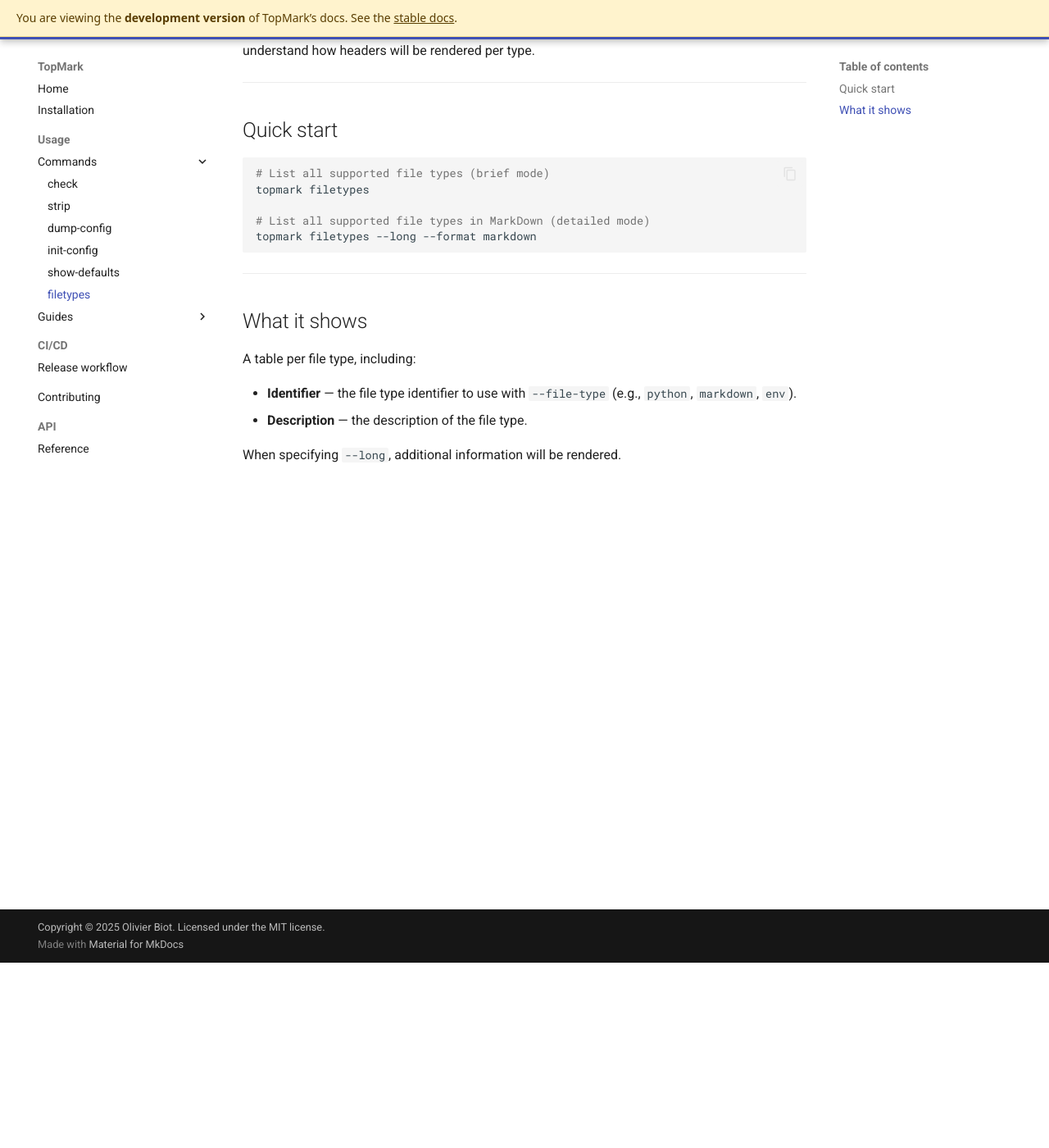
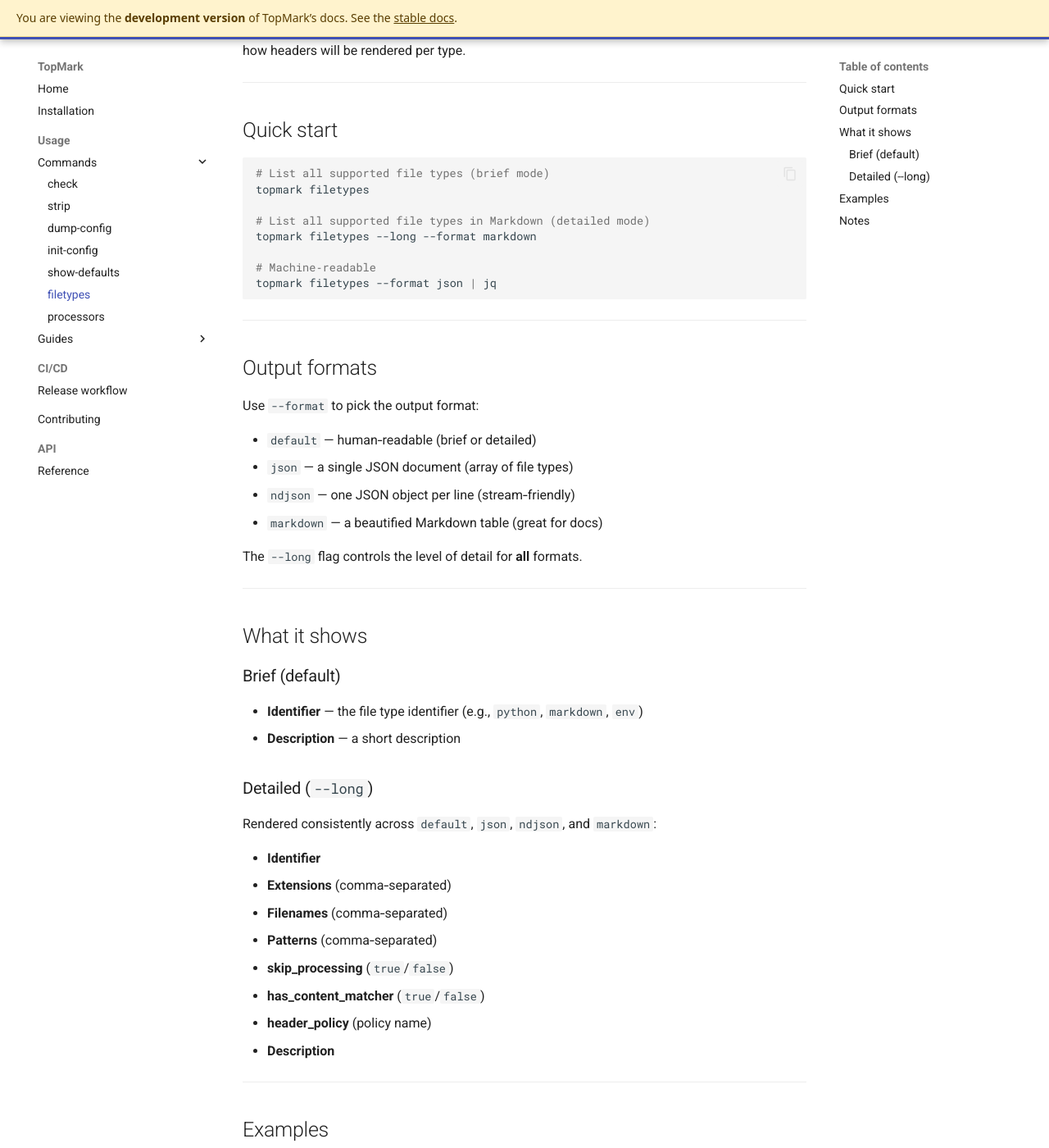
Before and after one commit to shutterfreak/topmark, an MkDocs documentation site: the page built from docs/usage/commands/filetypes.md, in a window 1280 px wide and 1400 px high, scrolled down 226 px. Shown: the whole window at 82% size. Built offline with MkDocs 1.6.1 and Material for MkDocs 9.7.7, drawn with Linux system fonts in a browser that asks for light colours; comment, search, counter and statistics services are not loaded; some of the changed text lies outside the part shown.

Commit message:
docs(cli): update filetypes docs; add processors command documentation
- docs/usage/commands/filetypes.md:
  - Clarify that filetypes report “header policies” instead of “comment styles”
  - Add explicit section on output formats (`default`, `json`, `ndjson`, `markdown`)
  - Document brief vs detailed (`--long`) modes with consistent field list
  - Add examples for JSON and NDJSON usage
  - Add notes on identifier usage and header placement

- docs/usage/commands/processors.md:
  - New page documenting the `processors` command
  - Covers brief vs detailed modes, output formats, examples, and notes

- README.md:
  - Add `processors` to subcommands table
  - Add examples for listing processors (brief and detailed Markdown)

- mkdocs.yml:
  - Add `processors` page to navigation under “Usage → Commands”

````diff
--- a/docs/usage/commands/filetypes.md
+++ b/docs/usage/commands/filetypes.md
@@ -12,9 +12,9 @@
 
 # TopMark `filetypes` Command Guide
 
-The `filetypes` subcommand lists TopMark’s supported **file type identifiers** and their primary
-**comment styles**. Use it to discover which identifiers you can pass to `--file-type` and to
-understand how headers will be rendered per type.
+The `filetypes` subcommand lists TopMark’s supported **file type identifiers** and their **header policies**.
+Use it to discover which identifiers you can pass to `--file-type` and to understand how headers will
+be rendered per type.
 
 ______________________________________________________________________
 
@@ -24,18 +24,72 @@
 # List all supported file types (brief mode)
 topmark filetypes
 
-# List all supported file types in MarkDown (detailed mode)
+# List all supported file types in Markdown (detailed mode)
 topmark filetypes --long --format markdown
+
+# Machine‑readable
+topmark filetypes --format json | jq
 ```
+
+______________________________________________________________________
+
+## Output formats
+
+Use `--format` to pick the output format:
+
+- `default` — human‑readable (brief or detailed)
+- `json` — a single JSON document (array of file types)
+- `ndjson` — one JSON object per line (stream‑friendly)
+- `markdown` — a beautified Markdown table (great for docs)
+
+The `--long` flag controls the level of detail for **all** formats.
 
 ______________________________________________________________________
 
 ## What it shows
 
-A table per file type, including:
+### Brief (default)
 
-- **Identifier** — the file type identifier to use with `--file-type` (e.g., `python`, `markdown`,
-  `env`).
-- **Description** — the description of the file type.
+- **Identifier** — the file type identifier (e.g., `python`, `markdown`, `env`)
+- **Description** — a short description
 
-When specifying `--long`, additional information will be rendered.
+### Detailed (`--long`)
+
+Rendered consistently across `default`, `json`, `ndjson`, and `markdown`:
+
+- **Identifier**
+- **Extensions** (comma‑separated)
+- **Filenames** (comma‑separated)
+- **Patterns** (comma‑separated)
+- **skip_processing** (`true`/`false`)
+- **has_content_matcher** (`true`/`false`)
+- **header_policy** (policy name)
+- **Description**
+
+______________________________________________________________________
+
+## Examples
+
+```bash
+# Brief list
+topmark filetypes
+
+# Detailed list (human)
+topmark filetypes --long
+
+# Detailed Markdown table (ideal for project docs)
+topmark filetypes --long --format markdown
+
+# JSON for scripting
+topmark filetypes --long --format json | jq '.[] | select(.skip_processing==false)'
+
+# NDJSON for streaming
+topmark filetypes --format ndjson | head -n 5
+```
+
+______________________________________________________________________
+
+## Notes
+
+- The identifiers shown here can be passed to `--file-type` on commands like `check` and `strip`.
+- Header placement and comment styles are file‑type specific. See the dedicated guides for details.
--- a/mkdocs.yml
+++ b/mkdocs.yml
@@ -66,6 +66,7 @@
           - "init-config": usage/commands/init_config.md
           - "show-defaults": usage/commands/show_defaults.md
           - "filetypes": usage/commands/filetypes.md
+          - "processors": usage/commands/processors.md
       - Guides:
           - "Pre-commit": usage/pre-commit.md
           - "Header placement": usage/header-placement.md
````
Also changed, not shown: README.md (+7 -0 lines), docs/usage/commands/processors.md (added, +85 -0 lines).
